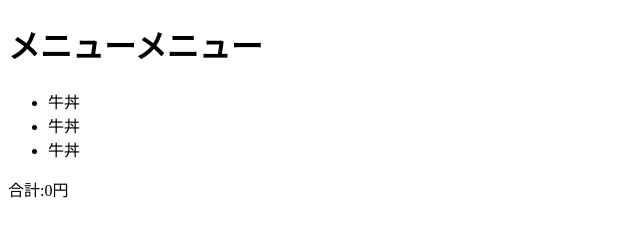
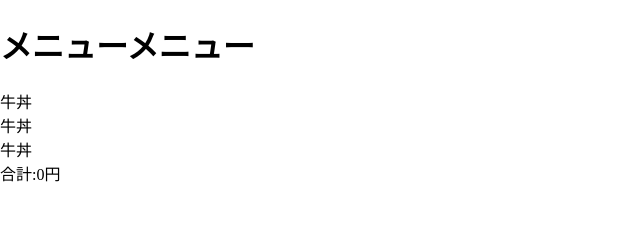
Before and after one commit to umedanaoyuki/MyReact2, a plain HTML site: page index.html in a window 1280 px wide. Shown: the whole page, without its empty margins (0-640 px from the left). Drawn offline with nearby package versions, Linux system fonts and the light colour scheme.

Commit message:
CSS追加　デフォルトマージンなどを削除

```diff
--- a/index.html
+++ b/index.html
@@ -7,6 +7,7 @@
     <script src="https://unpkg.com/react@18/umd/react.development.js"></script>
     <script src="https://unpkg.com/react-dom@18/umd/react-dom.development.js"></script>
     <script src="https://unpkg.com/@babel/standalone/babel.min.js"></script>
+    <link rel="stylesheet" href="style.css">
   </head>
   <body>
     <div id="container"></div>
--- /dev/null
+++ b/style.css
@@ -0,0 +1,19 @@
+@charset "utf-8";
+
+body{
+  margin: 0;
+}
+
+he {
+  margin: 0;
+}
+
+ul {
+  margin: 0;
+  padding: 0;
+  list-style: none;
+}
+
+p {
+  margin: 0;
+}
```
